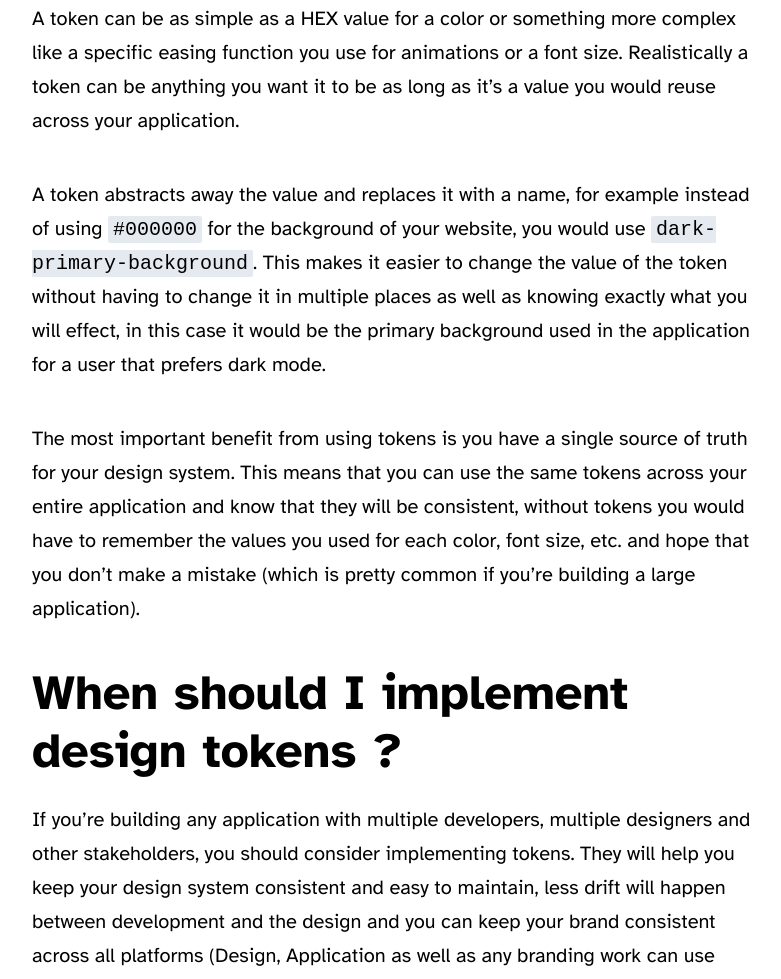
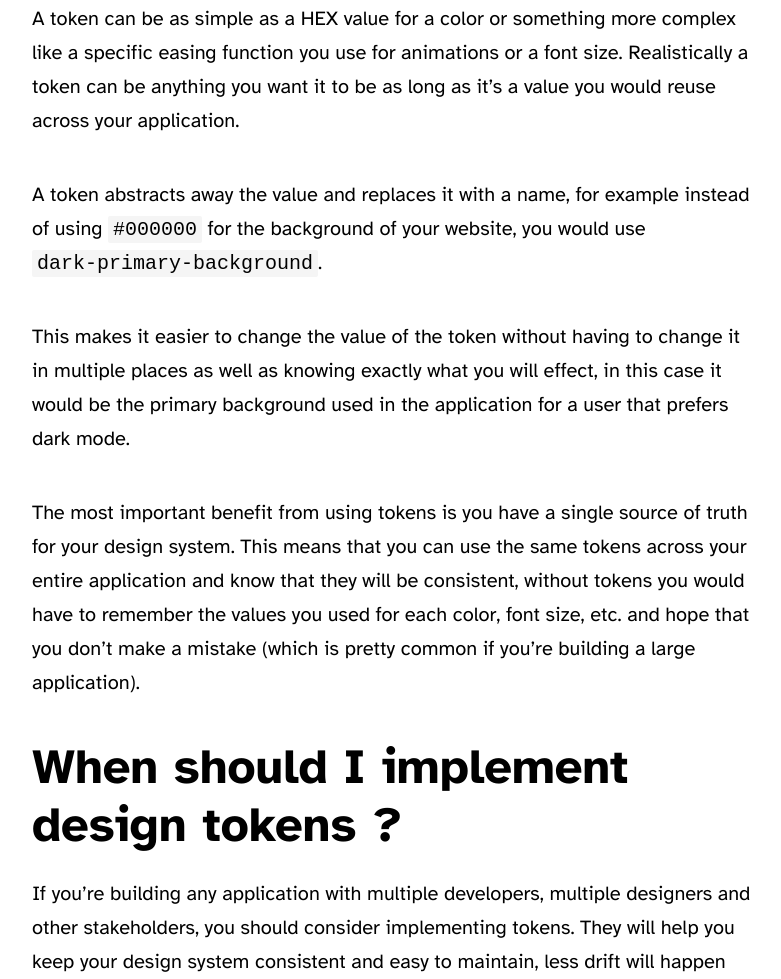
Before and after one commit to Nevnet99/blog, an Astro site: page /blog/the-importance-of-tokens in a window 1280 px wide. Shown: the part 1419-2398 px from the top of the page, without its empty margins (248-1029 px from the left). Built offline with nearby package versions, Linux system fonts and the light colour scheme; Astro itself is replaced by a stand-in of ours.

Commit message:
fix: updated background color for code blocks

```diff
--- a/src/content/blog/the-importance-of-tokens.md
+++ b/src/content/blog/the-importance-of-tokens.md
@@ -11,7 +11,9 @@ Design tokens are a shareable format between Design, Development and other tooli
 
 A token can be as simple as a HEX value for a color or something more complex like a specific easing function you use for animations or a font size. Realistically a token can be anything you want it to be as long as it's a value you would reuse across your application.
 
-A token abstracts away the value and replaces it with a name, for example instead of using `#000000` for the background of your website, you would use `dark-primary-background`. This makes it easier to change the value of the token without having to change it in multiple places as well as knowing exactly what you will effect, in this case it would be the primary background used in the application for a user that prefers dark mode.
+A token abstracts away the value and replaces it with a name, for example instead of using `#000000` for the background of your website, you would use <br/>`dark-primary-background`.
+
+This makes it easier to change the value of the token without having to change it in multiple places as well as knowing exactly what you will effect, in this case it would be the primary background used in the application for a user that prefers dark mode.
 
 The most important benefit from using tokens is you have a single source of truth for your design system. This means that you can use the same tokens across your entire application and know that they will be consistent, without tokens you would have to remember the values you used for each color, font size, etc. and hope that you don't make a mistake (which is pretty common if you're building a large application).
 
--- a/src/styles/global.css
+++ b/src/styles/global.css
@@ -23,6 +23,7 @@
   :root {
 		--background: #FFF;
 		--secondaryBackground: #f5f5f5;
+		--codeBackground: #f5f5f5;
 		--text: #000;
 	}
 }
@@ -31,6 +32,7 @@
   :root {
 		--background: #000;
 		--secondaryBackground: #1e1e1e;
+		--codeBackground: #1e1e1e;
 		--text: #FFF;
 	}
 }
@@ -146,7 +148,7 @@ img {
 
 code {
 	padding: 2px 5px;
-	background-color: rgb(var(--gray-light));
+	background-color: var(--codeBackground);
 	border-radius: 2px;
 }
 
```
